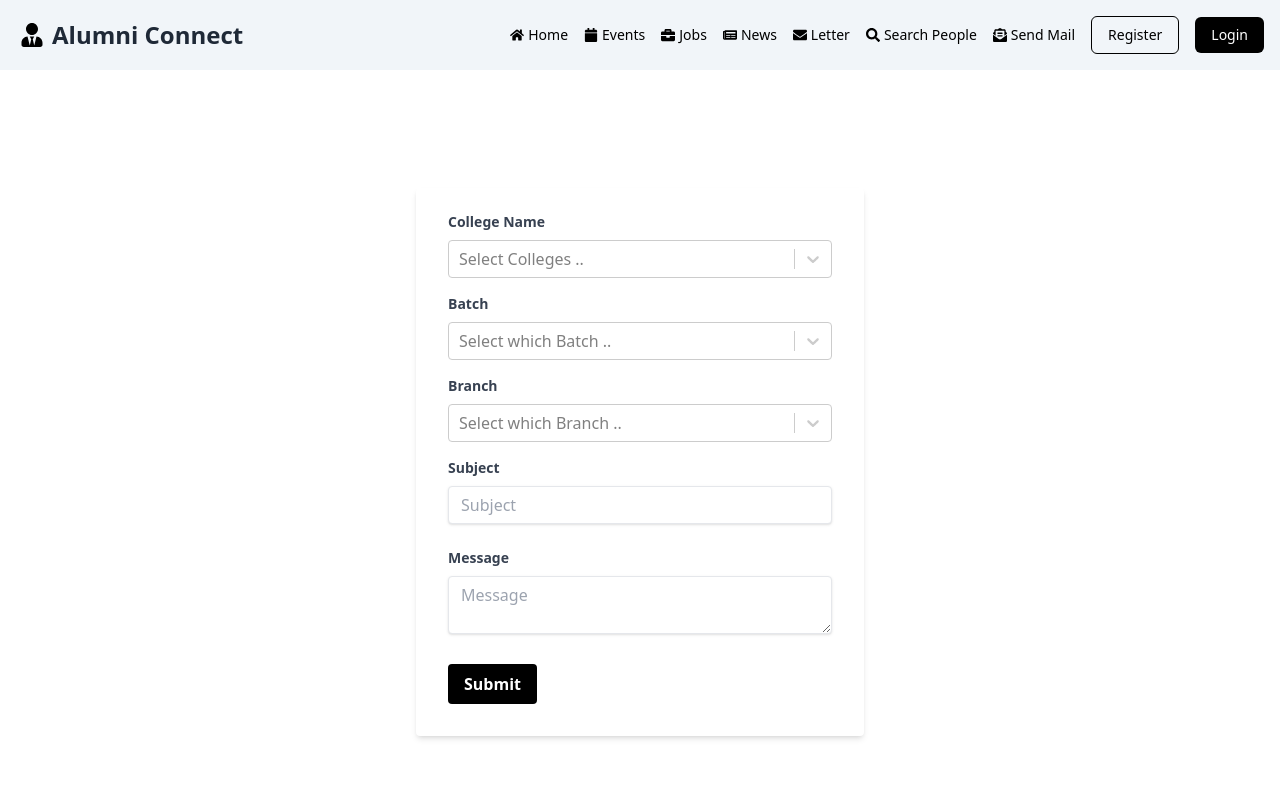
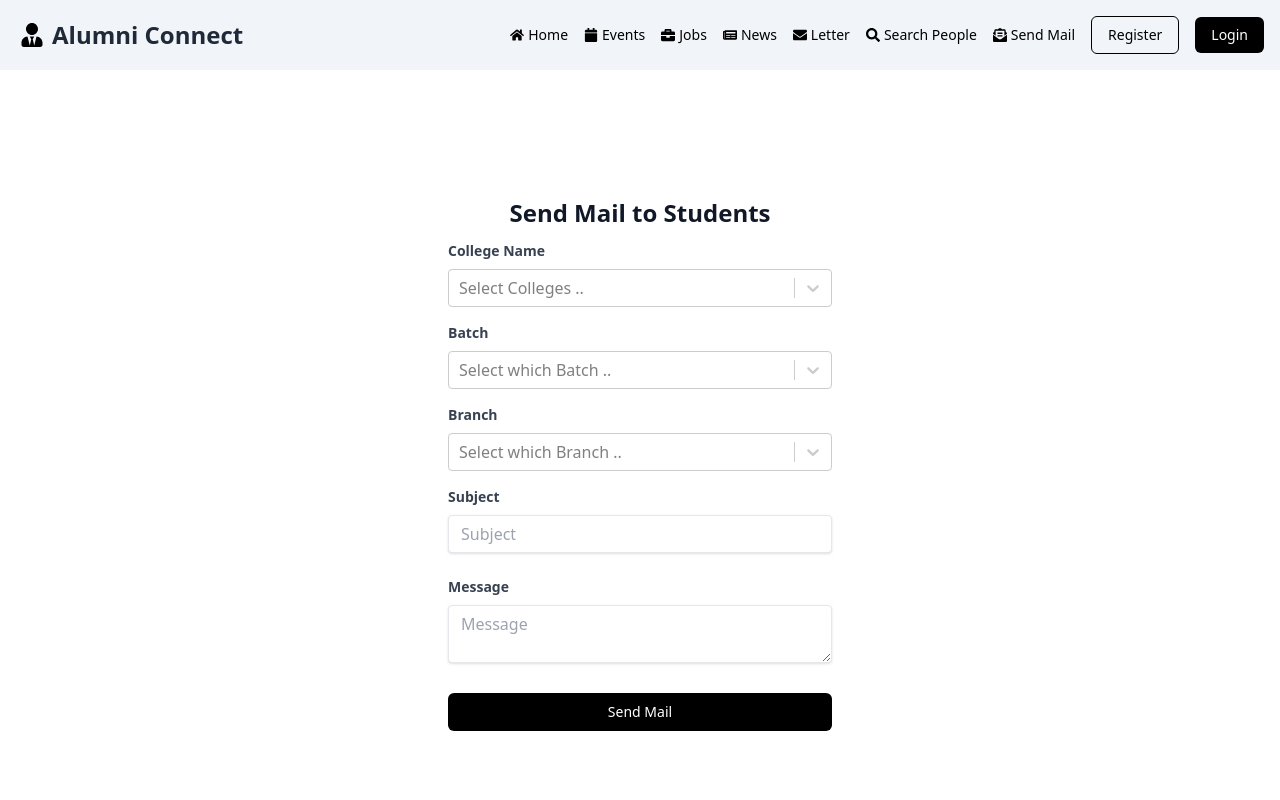
Before and after one commit to SahilAli8808/Alumni-Connect-Redesign, a React (Vite) app in the folder Frontend/: page /send-mail in a window 1280 px wide. Shown: the top 800 px of the page. Built offline with nearby package versions, Linux system fonts and the light colour scheme.

Commit message:
Update SendMail component UI

```diff
--- a/Frontend/src/Components/SendMail.jsx
+++ b/Frontend/src/Components/SendMail.jsx
@@ -16,7 +16,11 @@ const SendMail = () => {
   return (
     <div className="flex justify-center items-center h-screen">
       <form onSubmit={(e) => e.preventDefault()} className="w-full max-w-md">
-        <div className="bg-white shadow-md rounded px-8 pt-6 pb-8 mb-4">
+        <div className="px-8 pt-6 pb-8 mb-4">
+        <h2 className="my-3 text-center text-2xl font-bold text-gray-900">
+  Send Mail to Students
+</h2>
+
           <div className="mb-4">
             <label className="block text-gray-700 text-sm font-bold mb-2">
               College Name
@@ -82,12 +86,13 @@ const SendMail = () => {
             />
           </div>
 
-          <div className="flex items-center justify-between">
-            <button
-              className="bg-black hover:bg-gray-800 text-white font-bold py-2 px-4 rounded focus:outline-none focus:shadow-outline"
+          <div className="flex items-center justify-center">
+           <button
               type="submit"
+              className="group relative w-full flex justify-center py-2 px-4 border border-transparent text-sm font-medium rounded-md text-white bg-black hover:bg-black-700 focus:outline-none focus:ring-2 focus:ring-offset-2 focus:ring-indigo-500"
             >
-              Submit
+              {/* <AcademicCapIcon className="h-5 w-5 text-white  group-hover:text-indigo-400 " aria-hidden="true" /> */}
+               Send Mail
             </button>
           </div>
         </div>
```
